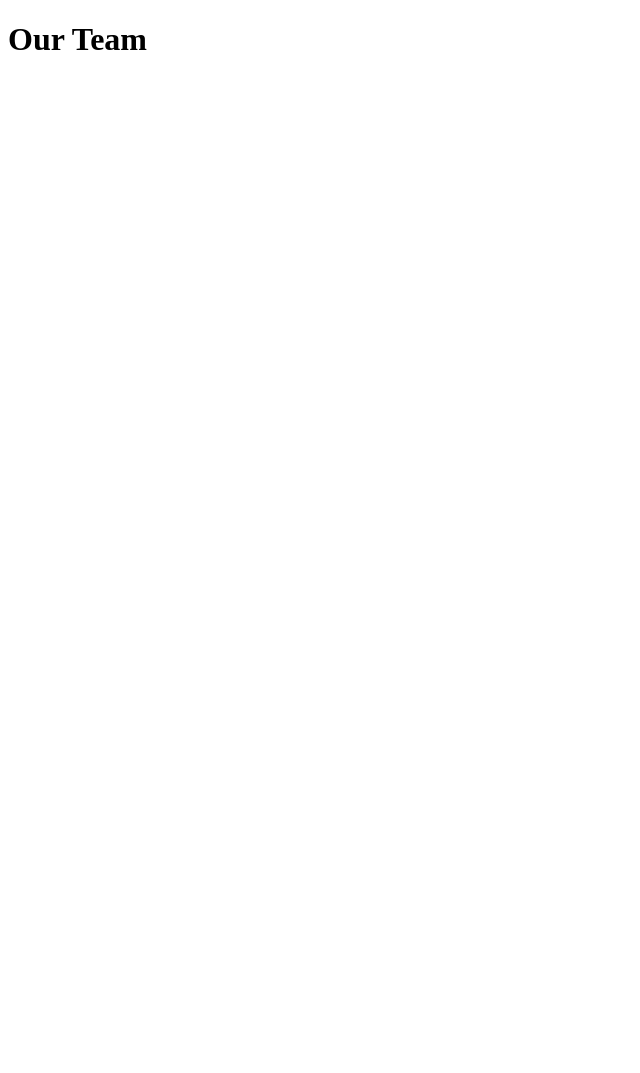
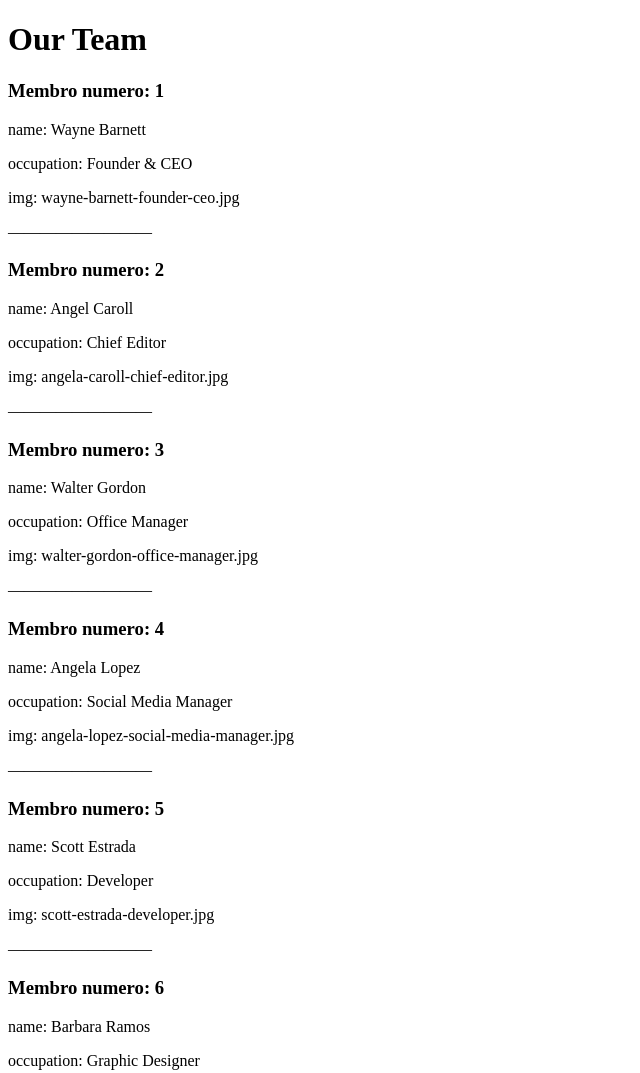
Before and after one commit to DANC0D3R/js-our-team, a plain HTML site: page index.html in a window 1280 px wide. Shown: the top 1073 px of the page, without its empty margins (0-640 px from the left). Before the commit the page ends 800 px from the top, so only its background shows below. Drawn offline with Linux system fonts and the light colour scheme.

Commit message:
Completata seconda milestone

```diff
--- a/index.html
+++ b/index.html
@@ -10,6 +10,7 @@
     <body>
         <main>
             <h1>Our Team</h1>
+            <section></section>
         </main>
         <!-- Script -->
         <script type="text/javascript" src="js/script.js"></script>
--- a/js/script.js
+++ b/js/script.js
@@ -41,3 +41,23 @@ for(let i = 0; i < members.length; i++) {
     }
     console.log('―――――――――――――――')
 }
+
+// Stampa nella DOM le informazioni contenute in nome, occupazione e nome file foto per ogni membro
+
+for(let i = 0; i < members.length; i++){
+    const h4 = document.createElement('h3');
+    const section = document.querySelector('section');
+
+    h4.innerText = "Membro numero: " + (i + 1);
+
+    section.append(h4)
+
+    for(let key in members[i]){
+        const p = document.createElement('p');
+        p.innerText = key + ': ' + members[i][key];
+        section.append(p)
+    }
+    const p = document.createElement('p');
+    p.innerText = '―――――――――';
+    section.append(p);
+}
```
